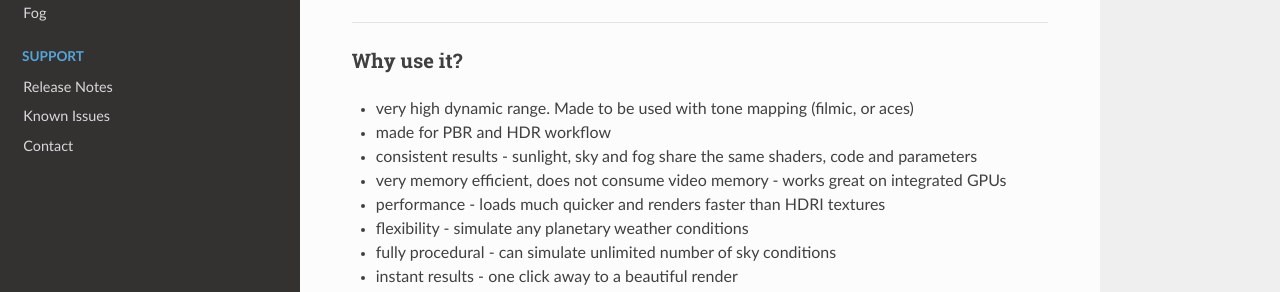
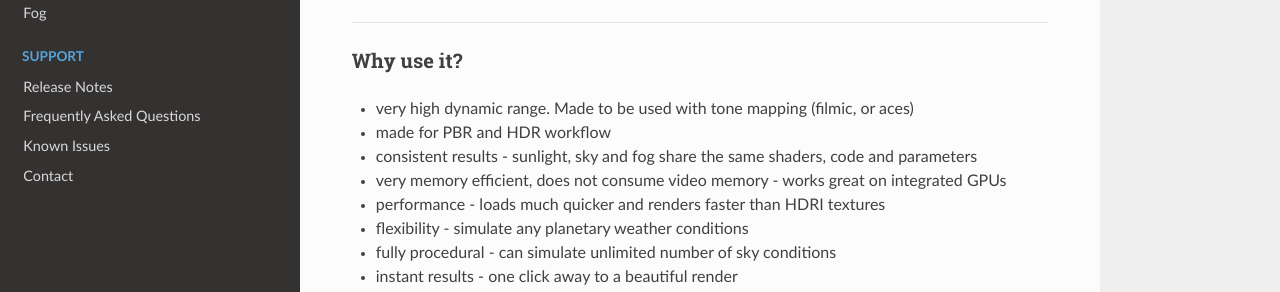
Before and after one commit to karlisup/physical-starlight-and-atmosphere-docs, an MkDocs documentation site: the page built from docs/index.md, in a window 1280 px wide. Shown: the part 271-563 px from the top of the page. Built offline with MkDocs 1.6.1, drawn with Linux system fonts in a browser that asks for light colours; nearby versions of some CDN libraries; old or Windows-style settings are respelled for this version of MkDocs.

Commit message:
Add mkdocs section

```diff
--- a/mkdocs.yml
+++ b/mkdocs.yml
@@ -10,5 +10,6 @@ pages:
     - Fog: fog.md
   - Support:
     - Release Notes: release-notes.md
+    - Frequently Asked Questions: faq.md
     - Known Issues: issues.md
     - Contact: contact.md
```
